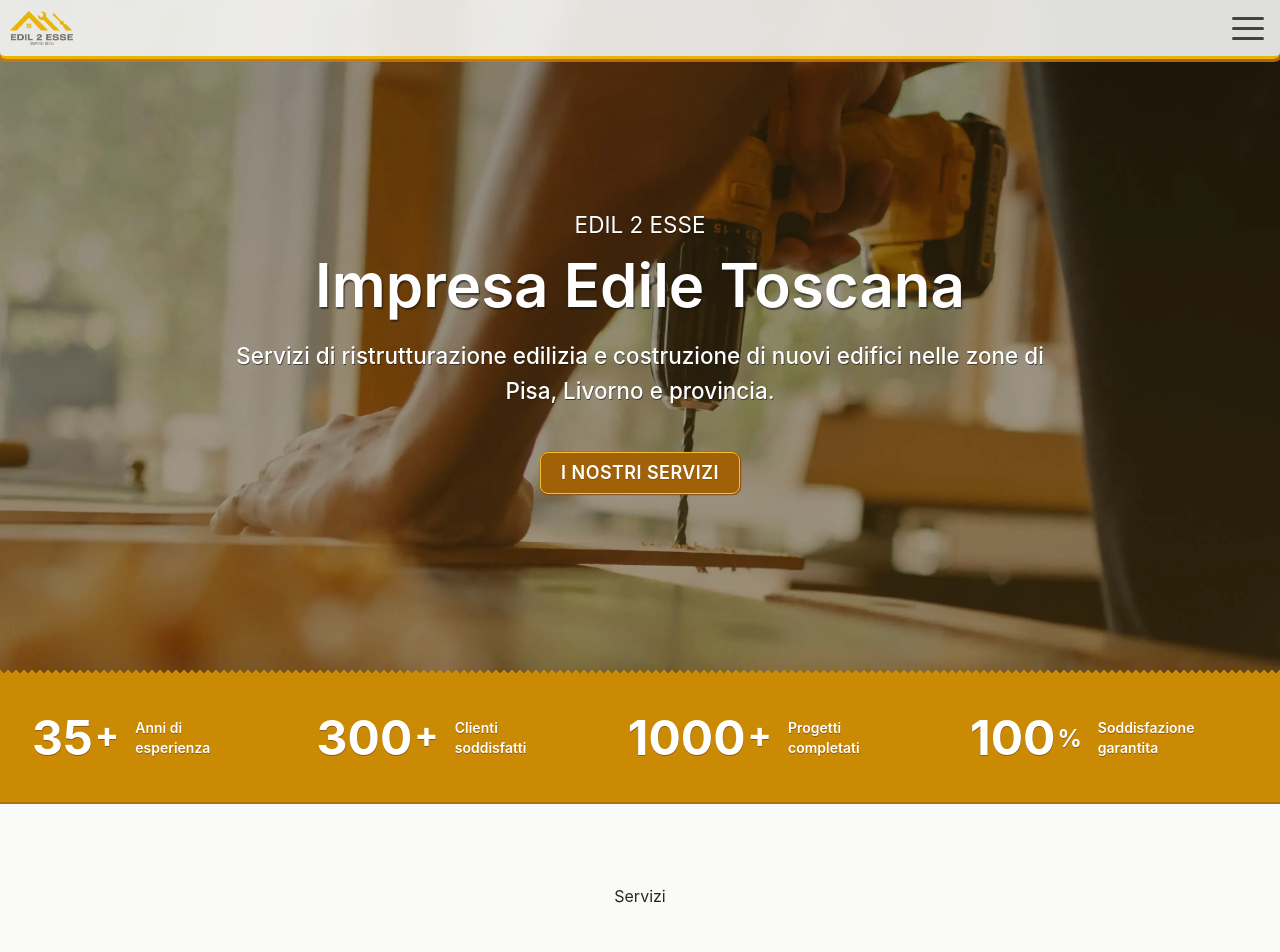
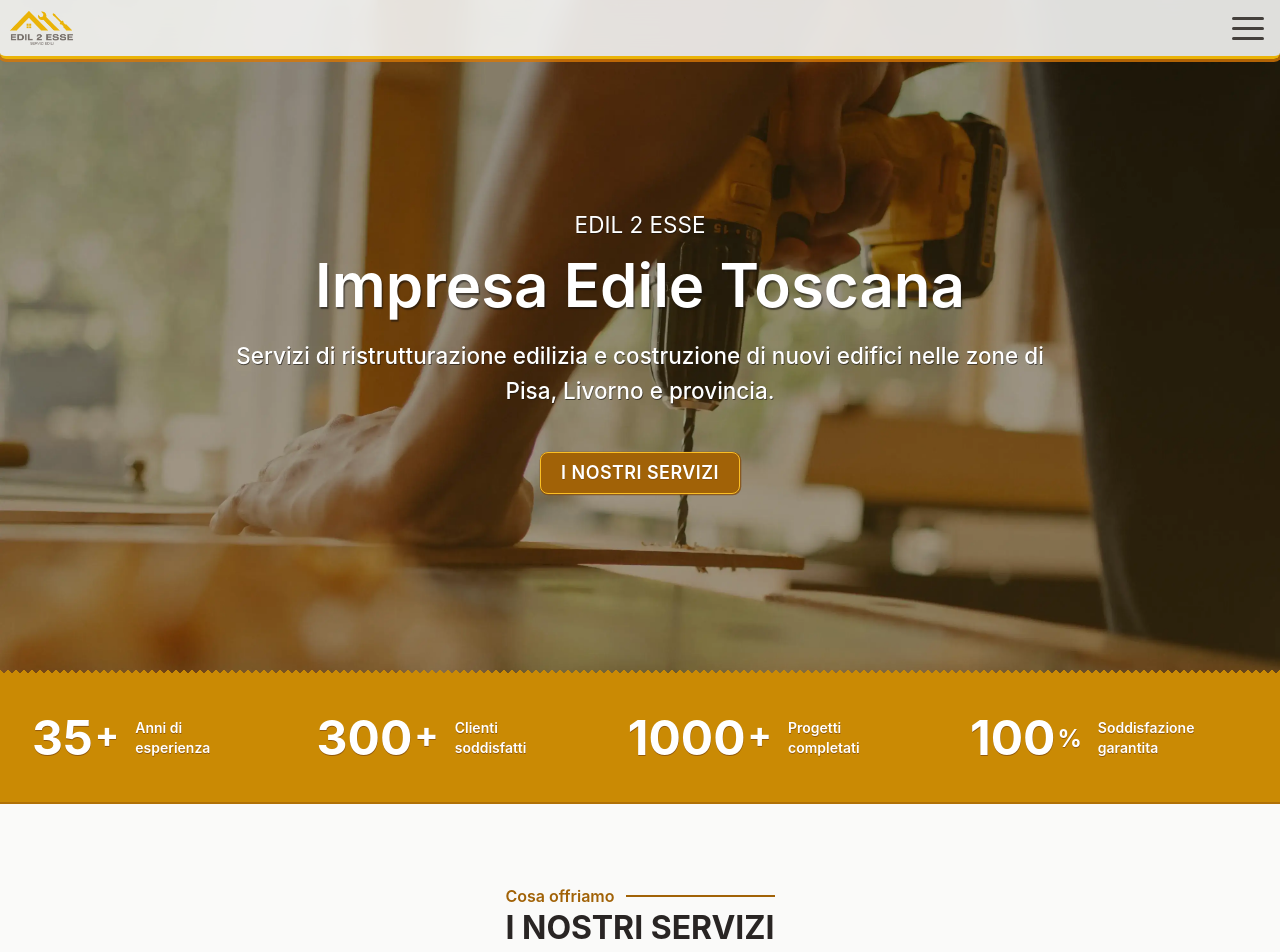
Before and after one commit to emanuelefavero/edil-2-esse, a Next.js app: page / in a window 1280 px wide. Shown: the top 952 px of the page. Built offline with nearby package versions, Linux system fonts and the light colour scheme.

Commit message:
add services title

```diff
--- a/components/ServicesSection.tsx
+++ b/components/ServicesSection.tsx
@@ -1,7 +1,17 @@
 export default function Component() {
   return (
     <section className='w-full max-w-screen-2xl flex items-center justify-center flex-col px-8 py-20'>
-      <h2>Servizi</h2>
+      <div>
+        <div className='flex justify-center items-center'>
+          <div className='text-yellow-700 dark:text-yellow-500 font-semibold whitespace-nowrap mr-3'>
+            Cosa offriamo
+          </div>
+          <div className='bg-yellow-700 dark:bg-yellow-500 h-0.5 w-full'></div>
+        </div>
+        <h2 className='text-[2rem] leading-10 font-bold uppercase text-center'>
+          I Nostri Servizi
+        </h2>
+      </div>
     </section>
   )
 }
```
